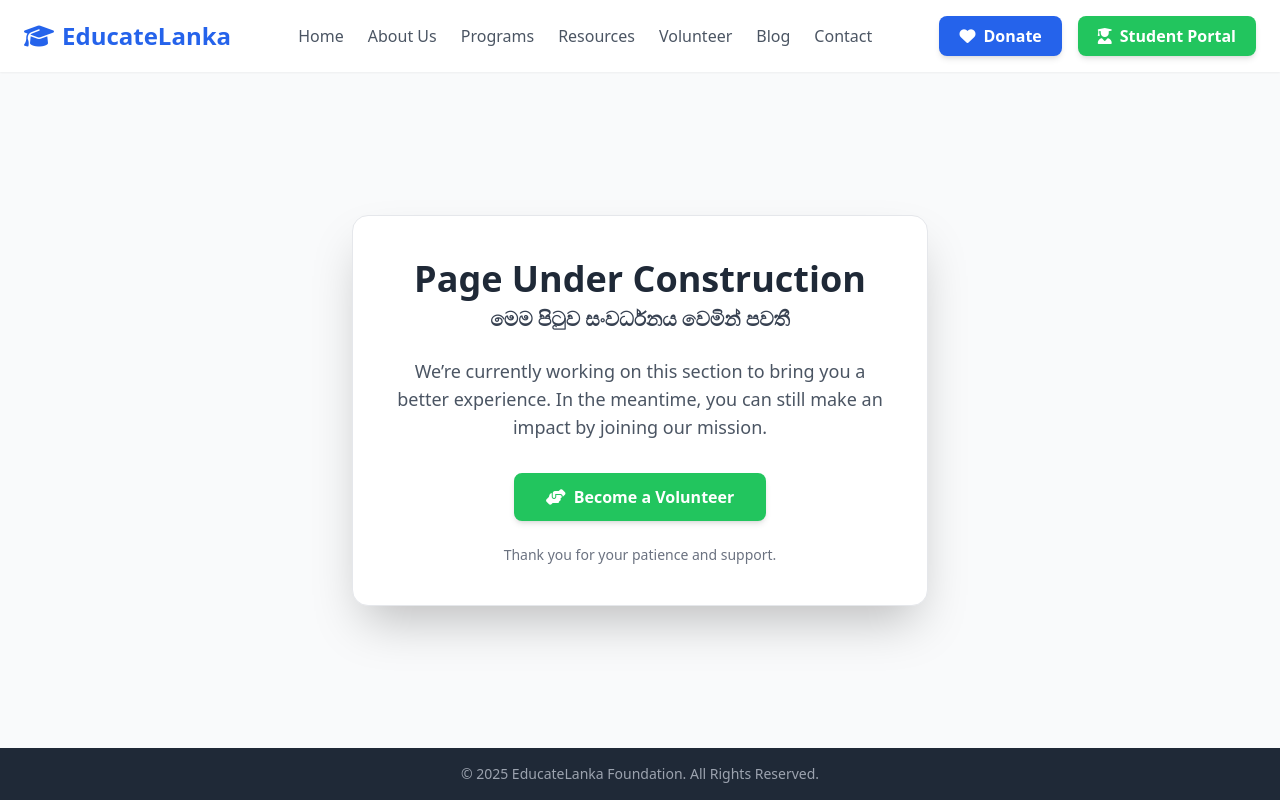
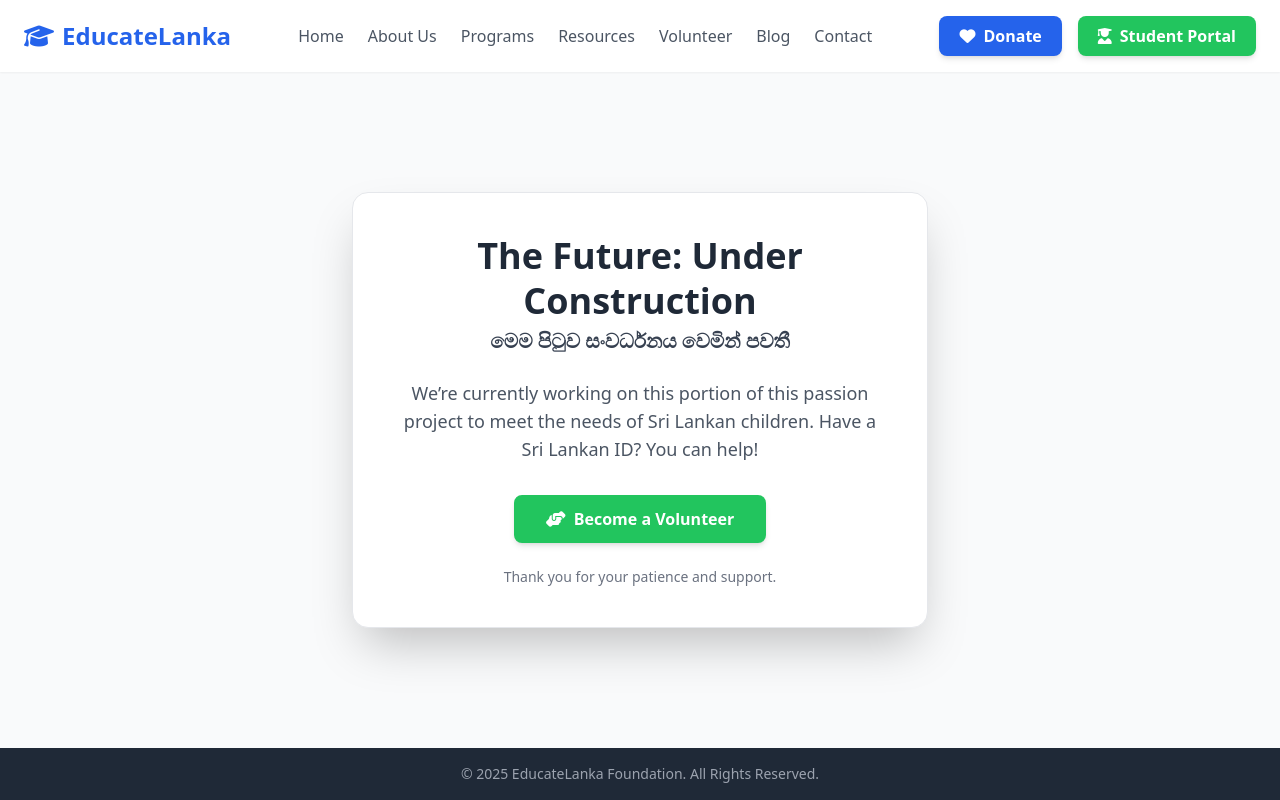
Before and after one commit to Clefmael/Final_SL, a website: page payhere.html in a window 1280 px wide. Drawn offline with nearby package versions, Linux system fonts and the light colour scheme.

Commit message:
Update payhere.html

```diff
--- a/payhere.html
+++ b/payhere.html
@@ -61,7 +61,7 @@
     <div class="bg-white rounded-2xl shadow-2xl border max-w-xl w-full p-10 text-center">
 
       <h1 class="text-4xl font-extrabold text-gray-800 leading-tight">
-        Page Under Construction
+        The Future: Under Construction
       </h1>
 
       <p class="text-xl font-semibold text-gray-700 mt-1">
@@ -69,8 +69,7 @@
       </p>
 
       <p class="text-lg text-gray-600 mt-6">
-        We’re currently working on this section to bring you a better experience.
-        In the meantime, you can still make an impact by joining our mission.
+        We’re currently working on this portion of this passion project to meet the needs of Sri Lankan children. Have a Sri Lankan ID? You can help!
       </p>
 
       <div class="mt-8">
```
